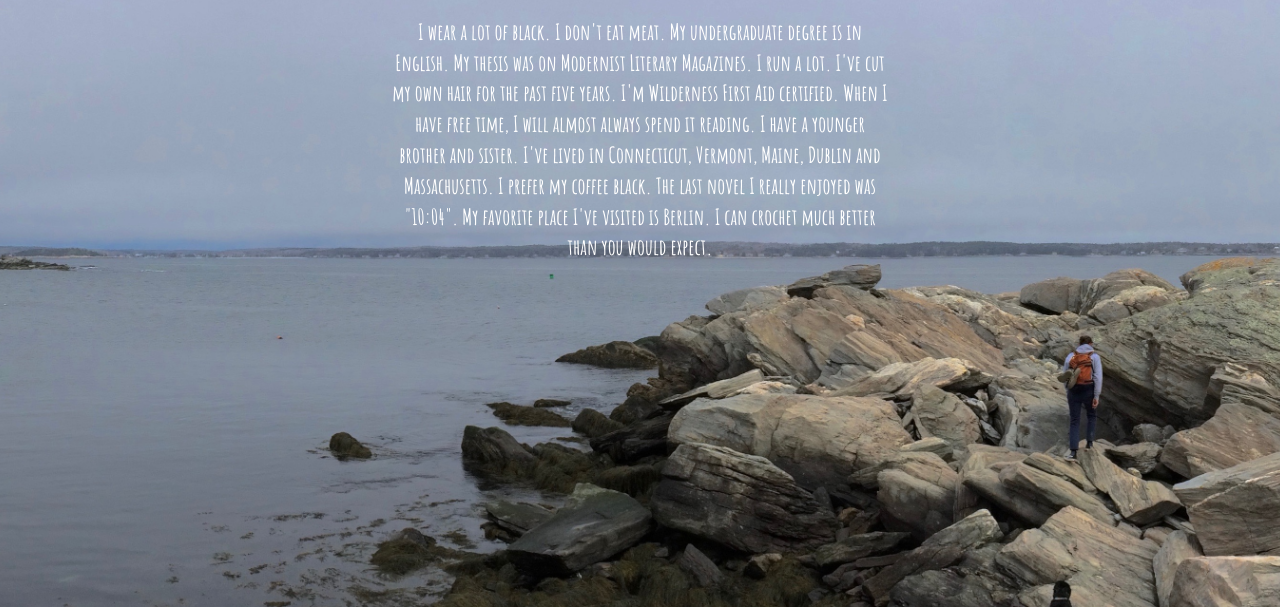
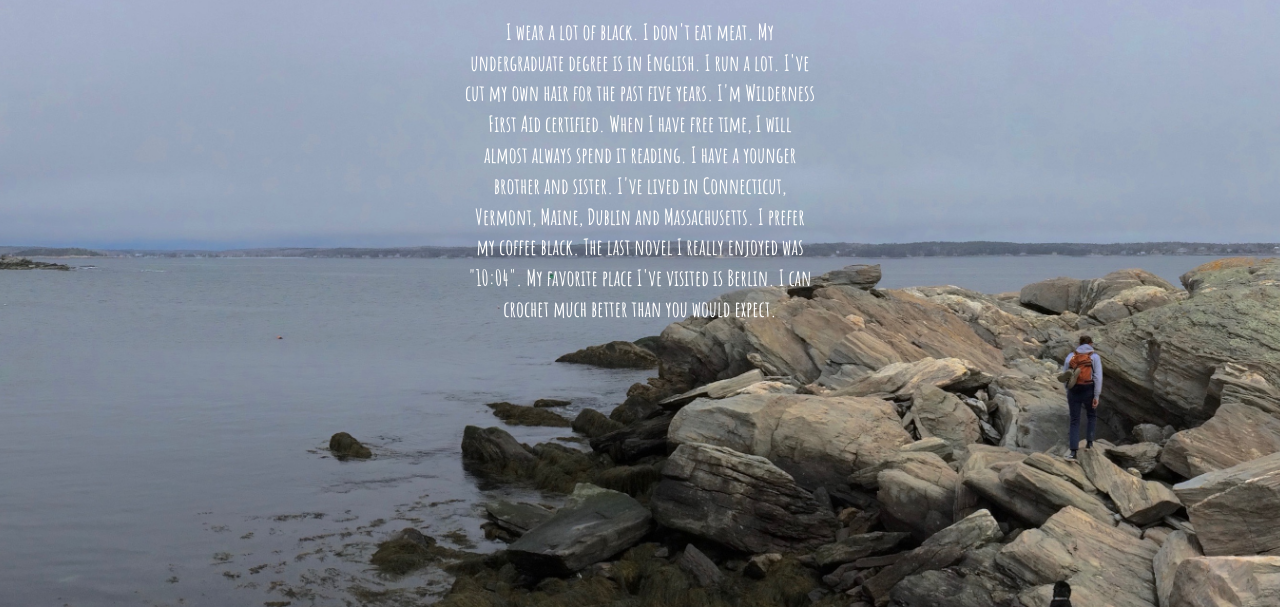
Before and after one commit to CMYK5/personal, a plain HTML site: page index.html in a window 1280 px wide. Shown: the part 193-800 px from the top of the page. Drawn offline with nearby package versions, Linux system fonts and the light colour scheme.

Commit message:
ch-ch-ch changesssss

```diff
--- a/css/main.css
+++ b/css/main.css
@@ -53,7 +53,7 @@ div {
 p {
     font-size: 22px;
     padding-top: 30px;
-    max-width: 500px;
+    max-width: 350px;
     margin: auto;
     color: white;
     line-height: 1.4em;
--- a/index.html
+++ b/index.html
@@ -23,7 +23,7 @@
             <a href="writing.html">Writing</a>
             <a href="projects.html">Projects</a>
             <a href="contact.html">Contact</a>
-                <p>I wear a lot of black. I don't eat meat. My undergraduate degree is in English. My thesis was on Modernist Literary Magazines. I run a lot. I've cut my own hair for the past five years. I'm Wilderness First Aid certified. When I have free time, I will almost always spend it reading. I have a younger brother and sister. I've lived in Connecticut, Vermont, Maine, Dublin and Massachusetts. I prefer my coffee black. The last novel I really enjoyed was "10:04". My favorite place I've visited is Berlin. I can crochet much better than you would expect.</p>
+                <p>I wear a lot of black. I don't eat meat. My undergraduate degree is in English. I run a lot. I've cut my own hair for the past five years. I'm Wilderness First Aid certified. When I have free time, I will almost always spend it reading. I have a younger brother and sister. I've lived in Connecticut, Vermont, Maine, Dublin and Massachusetts. I prefer my coffee black. The last novel I really enjoyed was "10:04". My favorite place I've visited is Berlin. I can crochet much better than you would expect.</p>
         <script src="//ajax.googleapis.com/ajax/libs/jquery/1.11.2/jquery.min.js"></script>
         <script>window.jQuery || document.write('<script src="js/vendor/jquery-1.11.2.min.js"><\/script>')</script>
 
```
